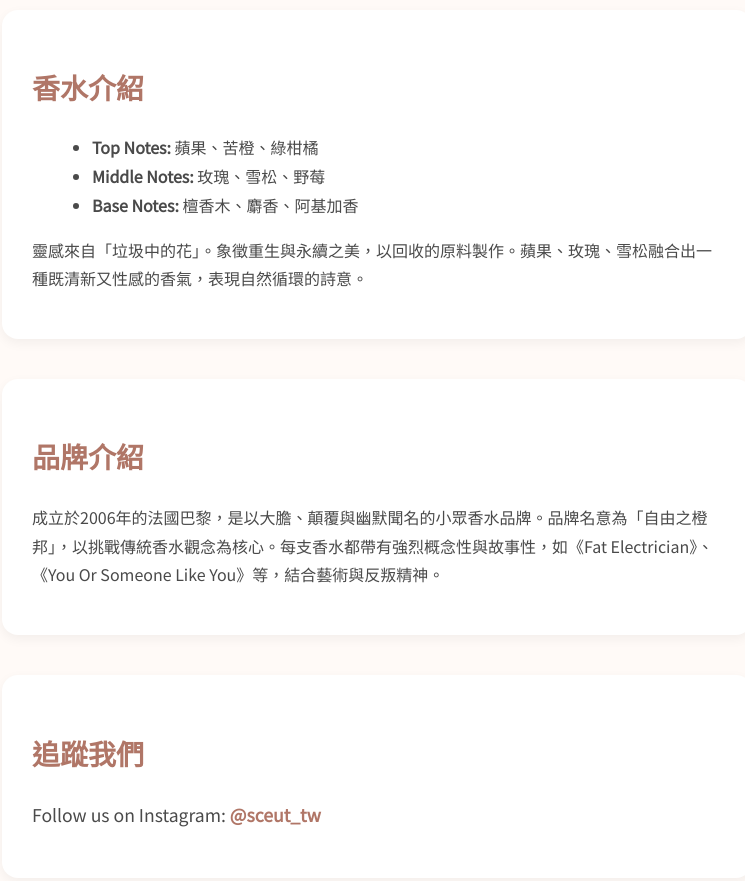
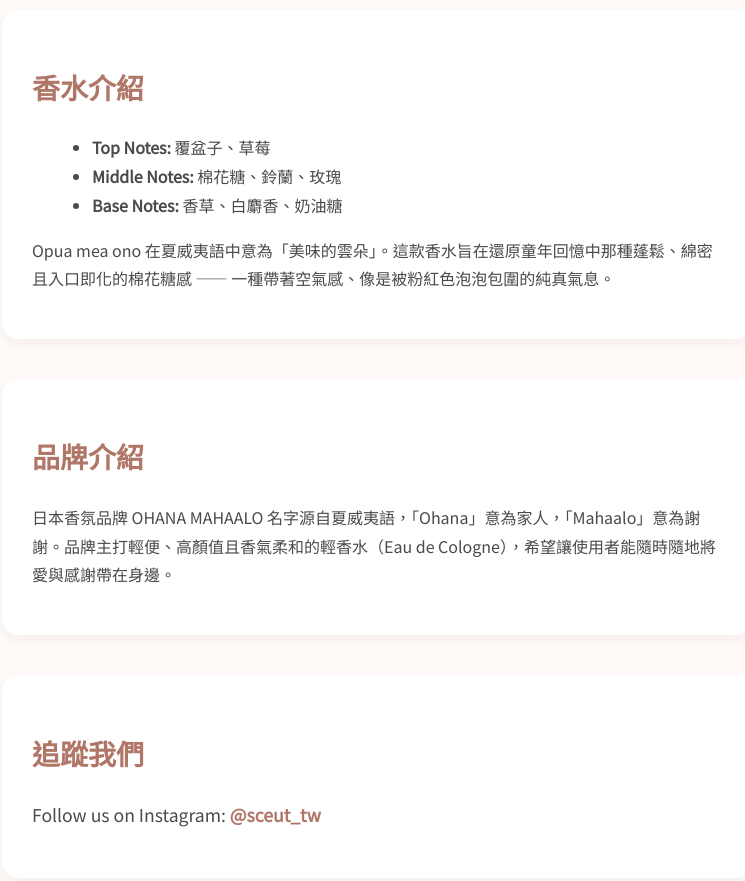
Before and after one commit to sceutTW/MAHAALO, a plain HTML site: page index.html in a window 1280 px wide. Shown: the part 1520-2401 px from the top of the page, without its empty margins (263-1008 px from the left). Drawn offline with nearby package versions, Linux system fonts and the light colour scheme.

Commit message:
Update index.html

```diff
--- a/index.html
+++ b/index.html
@@ -132,16 +132,16 @@
     <section class="section" id="fragrance">
       <h2>香水介紹</h2>
       <ul>
-        <li><strong>Top Notes:</strong> 蘋果、苦橙、綠柑橘</li>
-        <li><strong>Middle Notes:</strong> 玫瑰、雪松、野莓</li>
-        <li><strong>Base Notes:</strong> 檀香木、麝香、阿基加香</li>
+        <li><strong>Top Notes:</strong> 覆盆子、草莓</li>
+        <li><strong>Middle Notes:</strong> 棉花糖、鈴蘭、玫瑰</li>
+        <li><strong>Base Notes:</strong> 香草、白麝香、奶油糖</li>
       </ul>
-      <p>靈感來自「垃圾中的花」。象徵重生與永續之美，以回收的原料製作。蘋果、玫瑰、雪松融合出一種既清新又性感的香氣，表現自然循環的詩意。</p>
+      <p>Opua mea ono 在夏威夷語中意為「美味的雲朵」。這款香水旨在還原童年回憶中那種蓬鬆、綿密且入口即化的棉花糖感 —— 一種帶著空氣感、像是被粉紅色泡泡包圍的純真氣息。</p>
     </section>
 
     <!-- 品牌介紹 -->
     <section class="section" id="brand">
-      <h2>品牌介紹</h2>成立於2006年的法國巴黎，是以大膽、顛覆與幽默聞名的小眾香水品牌。品牌名意為「自由之橙邦」，以挑戰傳統香水觀念為核心。每支香水都帶有強烈概念性與故事性，如《Fat Electrician》、《You Or Someone Like You》等，結合藝術與反叛精神。
+      <h2>品牌介紹</h2>日本香氛品牌 OHANA MAHAALO 名字源自夏威夷語，「Ohana」意為家人，「Mahaalo」意為謝謝。品牌主打輕便、高顏值且香氣柔和的輕香水（Eau de Cologne），希望讓使用者能隨時隨地將愛與感謝帶在身邊。
 </p>
     </section>
 
```
